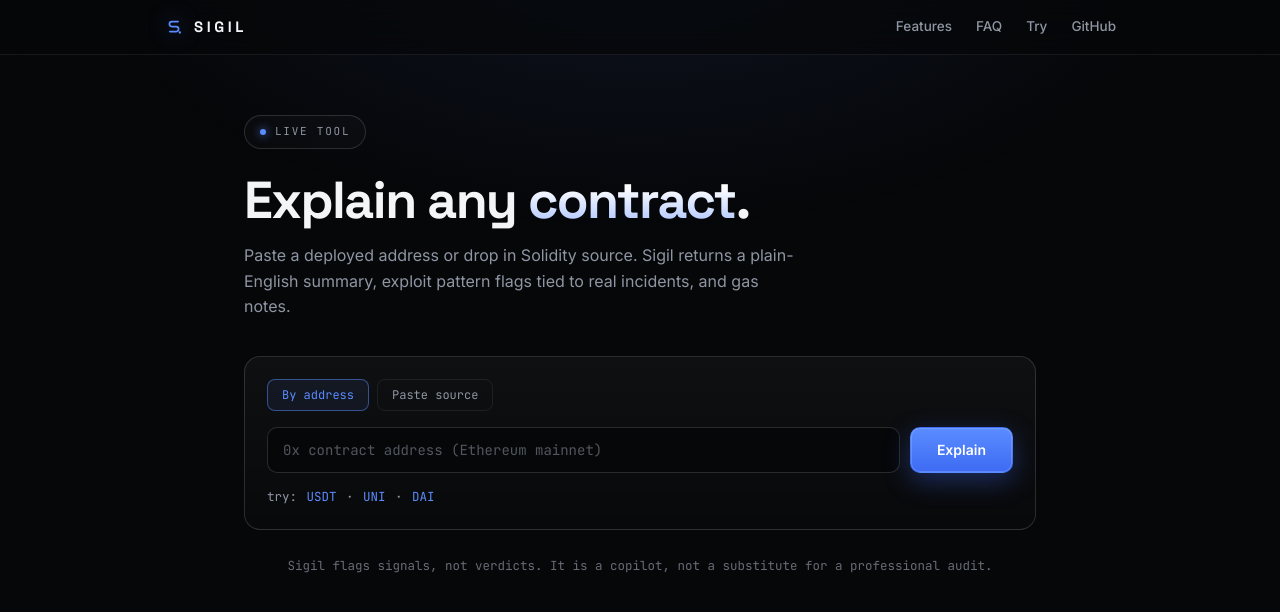
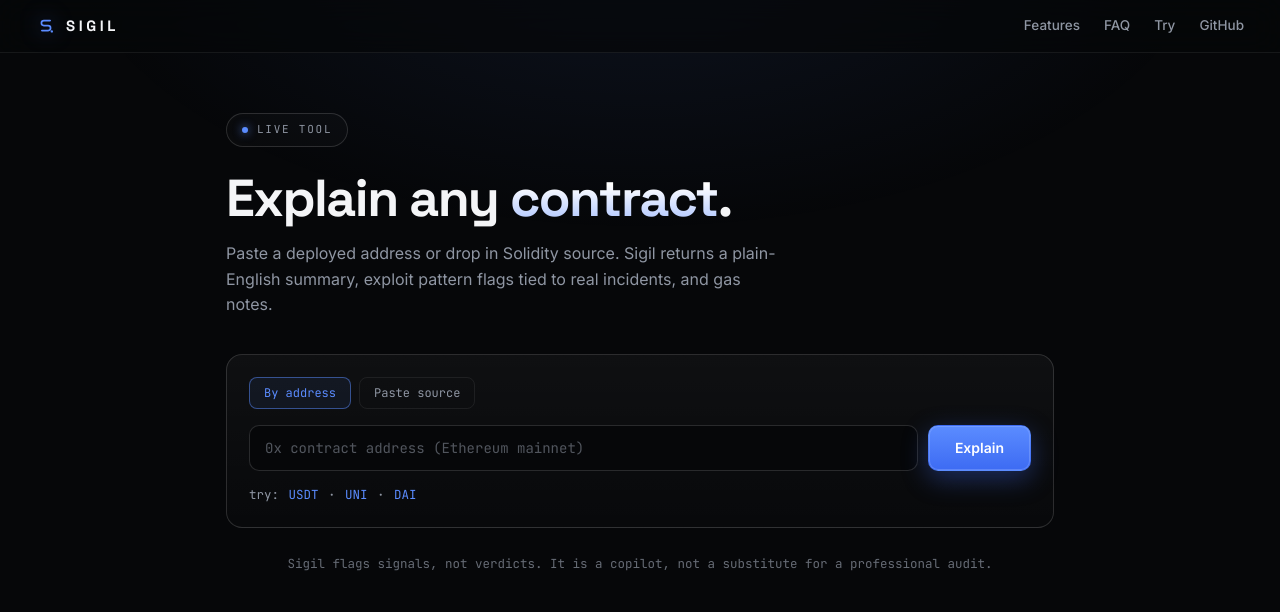
Before and after one commit to rohankanojia25/sigil-website, a website: page try/index.html in a window 1280 px wide. Drawn offline with Linux system fonts and the light colour scheme.

Commit message:
Update index.html

```diff
--- a/try/index.html
+++ b/try/index.html
@@ -35,14 +35,14 @@
     header, main { position:relative; z-index:1; }
 
     .nav { position:sticky; top:0; z-index:50; background:rgba(6,7,9,0.66); backdrop-filter:blur(16px); border-bottom:1px solid var(--line); }
-    .nav-inner { max-width:1000px; margin:0 auto; padding:15px 24px; display:flex; align-items:center; gap:28px; }
+    .nav-inner { max-width:1280px; margin:0 auto; padding:14px 36px; display:flex; align-items:center; gap:28px; }
     .wordmark { display:flex; align-items:center; gap:10px; font-family:var(--display); font-weight:700; font-size:15px; letter-spacing:0.24em; }
     .mark { color:var(--cobalt); flex-shrink:0; filter:drop-shadow(0 0 10px rgba(91,140,255,0.5)); }
     .nav-links { display:flex; gap:24px; margin-left:auto; }
     .nav-links a { font-size:13.5px; font-weight:500; color:var(--gray); transition:color .18s; }
     .nav-links a:hover { color:var(--white); }
 
-    .wrap { max-width:840px; margin:0 auto; padding:60px 24px 100px; }
+    .wrap { max-width:900px; margin:0 auto; padding:60px 36px 100px; }
     .eyebrow { display:inline-flex; align-items:center; gap:9px; font-family:var(--mono); font-size:11px; letter-spacing:0.16em; text-transform:uppercase; color:var(--gray); border:1px solid var(--line-strong); background:rgba(255,255,255,0.02); border-radius:999px; padding:7px 15px; margin-bottom:24px; }
     .eyebrow i { width:6px; height:6px; border-radius:50%; background:var(--cobalt); box-shadow:0 0 10px rgba(91,140,255,0.9); }
     h1 { font-size:clamp(34px,5vw,52px); line-height:1.05; margin-bottom:16px; font-weight:700; }
```
